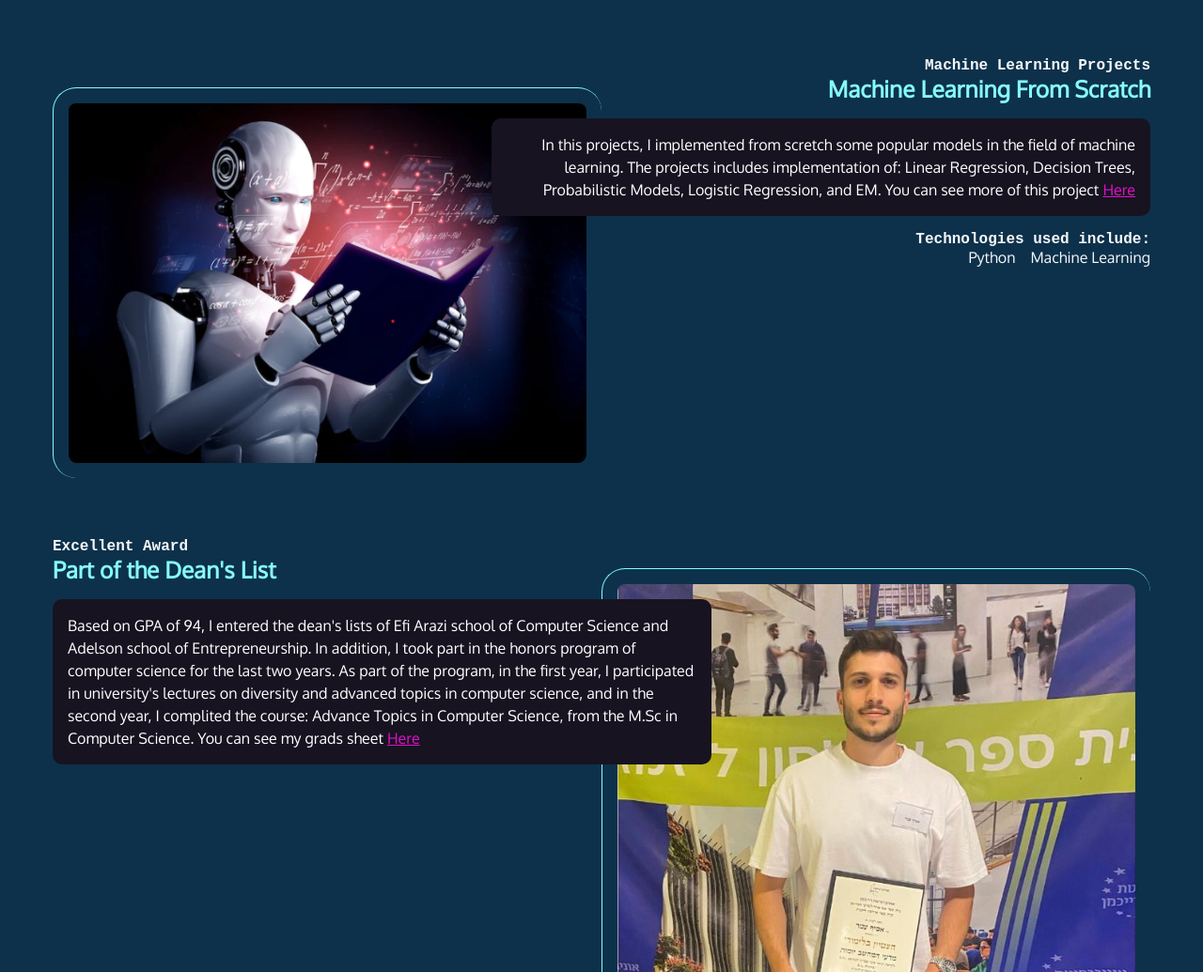
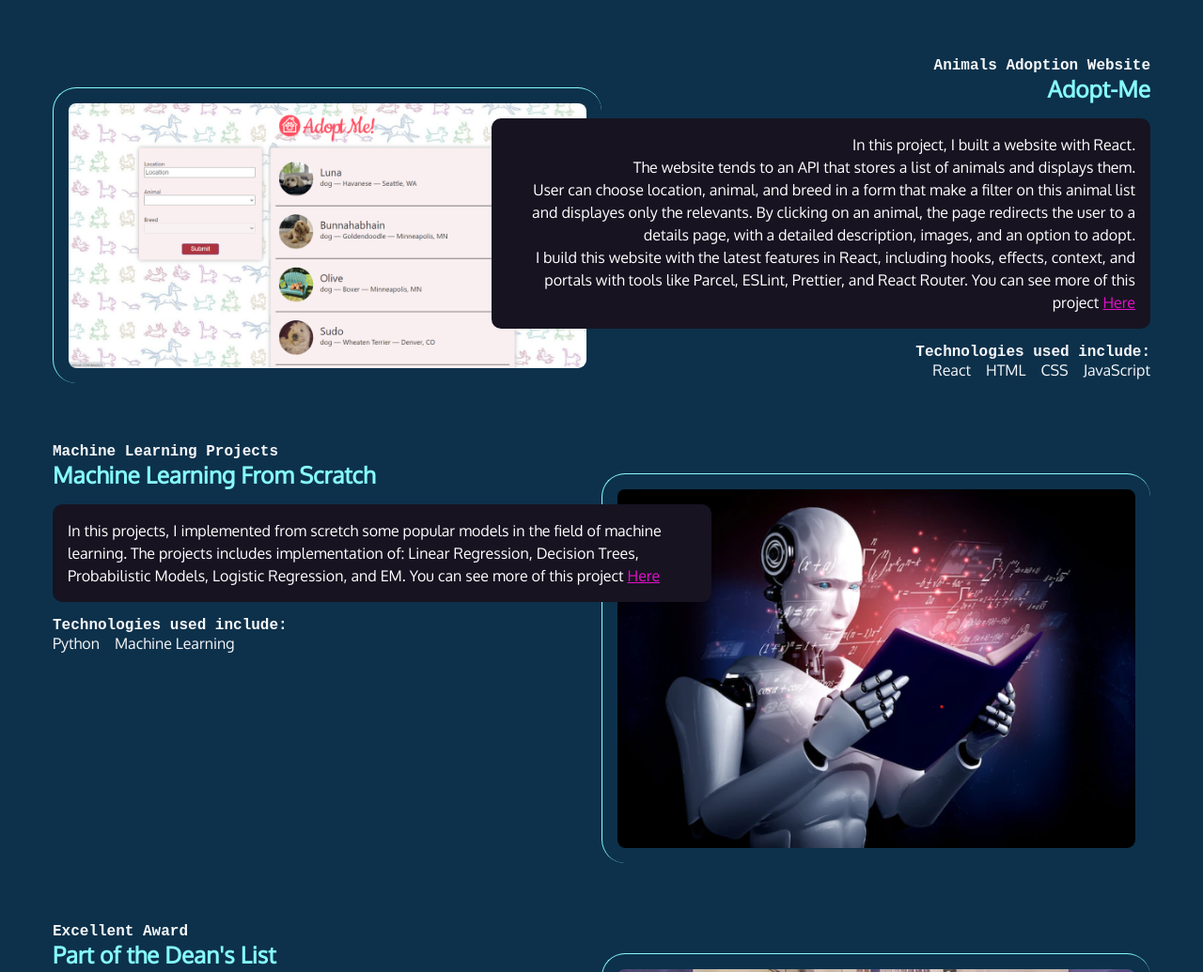
Before and after one commit to asifwebsite/Portfolio, a plain HTML site: page index.html in a window 1280 px wide. Shown: the part 1185-2220 px from the top of the page at 94% size. Drawn offline with Linux system fonts and the light colour scheme; a web font is replaced by a local one.

Commit message:
Includes react project

```diff
--- a/index.html
+++ b/index.html
@@ -42,10 +42,11 @@
         </ul>
     </nav>
 
-    <section id = "intro">
-        <p class = "name"> Hi, my name is <span> Asif Amar.</span></p>
+    <section id="intro">
+        <p class="name"> Hi, my name is <span> Asif Amar.</span></p>
         <p>I'm a third-year student of B.Sc in Computer Science and B.A in Entrepreneurship at Reichman University.</p>
-      <p>Looking for a student position as a software engineer at a company in which I can learn, contribute and potentially develop a long-term professional career.</p>
+        <p>Looking for a student position as a software engineer at a company in which I can learn, contribute and
+            potentially develop a long-term professional career.</p>
         <p>My GPA is 94.</p>
     </section>
 
@@ -53,15 +54,18 @@
     <div class="section-blue">
         <section id="projects">
             <h2>Projects & Achivements I'm proud of</h2>
-        <article class = "reverse">
+            <article class="reverse">
                 <div class="text">
                     <h4>E-commerce website</h4>
                     <h3>OldYourself</h3>
                     <p class="blackbox">
                         In this project I learned to build a WEB application with an emphasis on Backend.
-                My partner and I built an Ecommerce website where we sell, in a fictitious way, collectibles and old products.
-                I was responsible for creating the server, storing, and retrieving the information, the log-in system implemented with cookies, admin capabilities, cart, and more. <br>
-                My amazing partner was responsible for the frontend of the website and did it from scretch.You can see more of this project
+                        My partner and I built an Ecommerce website where we sell, in a fictitious way, collectibles and
+                        old products.
+                        I was responsible for creating the server, storing, and retrieving the information, the log-in
+                        system implemented with cookies, admin capabilities, cart, and more. <br>
+                        My amazing partner was responsible for the frontend of the website and did it from scretch.You
+                        can see more of this project
                         <a href="https://github.com/asifwebsite/OldYourself"> Here</a>
                     </p>
                     <h4>Technologies used include:</h4>
@@ -76,11 +80,38 @@
             </article>
             <article>
                 <div class="text">
+                    <h4>Animals Adoption Website</h4>
+                    <h3>Adopt-Me</h3>
+                    <p class="blackbox">
+                        In this project, I built a website with React.<br>
+                        The website tends to an API that stores a list of animals and displays them. <br>
+                        User can choose location, animal, and breed in a form that make a filter on this animal list and
+                        displayes only the relevants. By clicking on an animal, the page redirects the user to a
+                        details page, with a detailed description, images, and an option to adopt. <br>
+                        I build this website with the latest features in React, including hooks, effects, context, and
+                        portals with
+                        tools like Parcel, ESLint, Prettier, and React Router. You
+                        can see more of this project <a href="https://github.com/asifwebsite/Adopt-Me"> Here</a>
+                    </p>
+                    <h4>Technologies used include:</h4>
+                    <ul>
+                        <li>React</li>
+                        <li>HTML</li>
+                        <li>CSS</li>
+                        <li>JavaScript</li>
+                    </ul>
+                </div>
+                <img src="img/AdoptMe.png" />
+            </article>
+            <article class="reverse">
+                <div class="text">
                     <h4>Machine Learning Projects</h4>
                     <h3>Machine Learning From Scratch</h3>
                     <p class="blackbox">
-                            In this projects, I implemented from scretch some popular models in the field of machine learning.
-                            The projects includes implementation of: Linear Regression, Decision Trees, Probabilistic Models, Logistic Regression, and EM.
+                        In this projects, I implemented from scretch some popular models in the field of machine
+                        learning.
+                        The projects includes implementation of: Linear Regression, Decision Trees, Probabilistic
+                        Models, Logistic Regression, and EM.
                         You can see more of this project
                         <a href="https://github.com/asifwebsite/Machine-Learning">Here</a>
                     </p>
@@ -92,14 +123,18 @@
                 </div>
                 <img src="img/ml3.png" />
             </article>
-                <article class = "reverse">
+            <article class="reverse">
                 <div class="text">
                     <h4>Excellent Award</h4>
                     <h3>Part of the Dean's List</h3>
                     <p class="blackbox">
-                           Based on GPA of 94, I entered the dean's lists of Efi Arazi school of Computer Science and Adelson school of Entrepreneurship.
-                           In addition, I took part in the honors program of computer science for the last two years. As part of the program, in the first year, I participated in
-                            university's lectures on diversity and advanced topics in computer science, and in the second year, I complited the course: Advance Topics in Computer Science, from the M.Sc in Computer Science.
+                        Based on GPA of 94, I entered the dean's lists of Efi Arazi school of Computer Science and
+                        Adelson school of Entrepreneurship.
+                        In addition, I took part in the honors program of computer science for the last two years. As
+                        part of the program, in the first year, I participated in
+                        university's lectures on diversity and advanced topics in computer science, and in the second
+                        year, I complited the course: Advance Topics in Computer Science, from the M.Sc in Computer
+                        Science.
                         You can see my grads sheet <a href="GradeSheetAsifAmar.pdf">Here</a>
                     </p>
                 </div>
@@ -142,4 +177,5 @@
         </ul>
     </footer>
 </body>
+
 </html>
```
Also changed, not shown: img/AdoptMe.png (added). Lines whose indentation alone changed are shown as unchanged.
